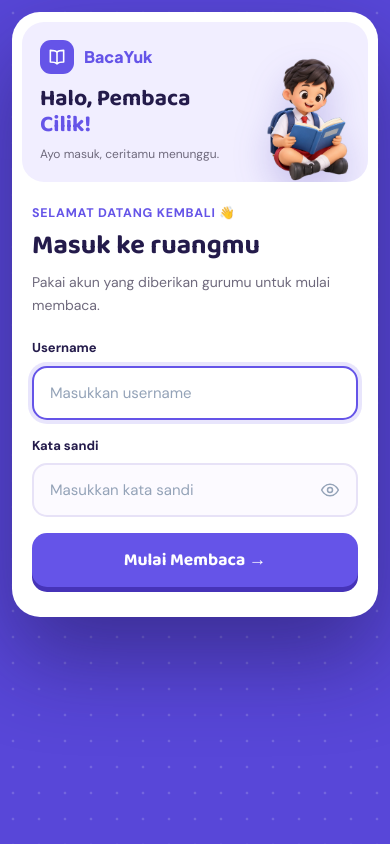
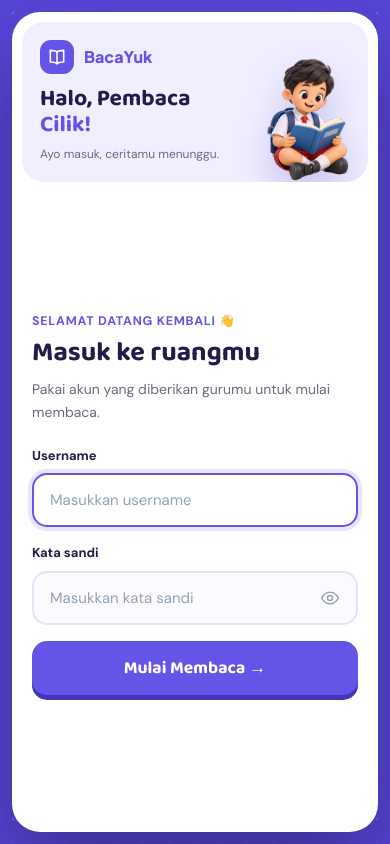
Before and after one commit to Rizki2629/bacayuk, a CodeIgniter 4 app: the page made by app/Views/auth/login.php in a window 390 px wide. Run offline with PHP 8.4 and a stand-in for CodeIgniter, Linux system fonts and the light colour scheme; the template is opened without the code that fills it, so the values that code supplies are empty; some libraries are stand-ins or nearby versions.

Commit message:
Login mobile dibuat memanjang ke bawah: kartu mengisi tinggi layar (items-stretch + flex-col + main flex-1), form tetap di tengah; desktop tidak berubah

```diff
--- a/app/Views/auth/login.php
+++ b/app/Views/auth/login.php
@@ -1,8 +1,8 @@
 <!DOCTYPE html>
 <html lang="id"><head><meta charset="UTF-8"><meta name="viewport" content="width=device-width, initial-scale=1.0"><title>Masuk — BacaYuk</title><link rel="preconnect" href="https://fonts.googleapis.com"><link rel="preconnect" href="https://fonts.gstatic.com" crossorigin><link href="https://fonts.googleapis.com/css2?family=Baloo+2:wght@600;700;800&family=DM+Sans:wght@400;500;600;700&family=Plus+Jakarta+Sans:wght@600;700;800&display=swap" rel="stylesheet"><script src="<?= base_url('assets/js/tailwind-play.js')?>"></script><style>*{box-sizing:border-box}body{margin:0;font-family:'DM Sans',sans-serif}.font-display{font-family:'Plus Jakarta Sans',sans-serif}.font-kartun{font-family:'Baloo 2',ui-rounded,system-ui}input{color-scheme:light}</style></head>
 <body class="min-h-dvh w-full overflow-x-hidden text-[#241B4B]" style="background-color:#5847D8;background-image:radial-gradient(rgba(255,255,255,.16) 1.5px,transparent 1.6px);background-size:26px 26px">
-<div class="mx-auto flex min-h-dvh w-full max-w-[1200px] items-start justify-center p-3 sm:p-5 lg:items-center lg:p-8">
-<div class="grid w-full max-w-[430px] overflow-hidden rounded-[28px] bg-white shadow-[0_40px_90px_rgba(24,16,64,.45)] lg:max-w-[1060px] lg:grid-cols-2 lg:rounded-[36px]">
+<div class="mx-auto flex min-h-dvh w-full max-w-[1200px] items-stretch justify-center p-3 sm:p-5 lg:items-center lg:p-8">
+<div class="flex w-full max-w-[430px] flex-col overflow-hidden rounded-[28px] bg-white shadow-[0_40px_90px_rgba(24,16,64,.45)] lg:grid lg:max-w-[1060px] lg:grid-cols-2 lg:rounded-[36px]">
 <section class="relative m-2.5 mb-0 flex items-end justify-between gap-2.5 overflow-hidden rounded-[22px] bg-[#F1EEFF] px-[18px] pt-[18px] sm:m-3 sm:mb-0 lg:m-3.5 lg:mb-3.5 lg:flex-col lg:items-stretch lg:justify-start lg:rounded-[28px] lg:px-[30px] lg:pt-[34px]">
 <div class="pb-[18px] lg:pb-0">
 <div class="flex items-center gap-2.5 font-display text-base font-extrabold text-[#6554E8] lg:text-[17px]"><div class="grid size-[34px] place-items-center rounded-[11px] bg-[#6554E8] text-white lg:size-[38px] lg:rounded-xl"><svg width="20" height="20" viewBox="0 0 24 24" fill="none" stroke="currentColor" stroke-width="1.9" stroke-linecap="round" stroke-linejoin="round"><path d="M12 6c-1.8-1.6-4-2-8-2v14c4 0 6.2.4 8 2 1.8-1.6 4-2 8-2V4c-4 0-6.2.4-8 2Z"/><path d="M12 6v14"/></svg></div>BacaYuk</div>
@@ -13,7 +13,7 @@
 </div>
 <img src="<?= base_url('assets/3d/baca-anak-potong.png')?>" alt="Anak sedang membaca buku" class="block w-[104px] shrink-0 drop-shadow-[0_18px_18px_rgba(70,51,184,.22)] lg:mx-auto lg:mt-auto lg:w-[330px] lg:max-w-[80%]">
 </section>
-<main class="flex flex-col justify-center px-5 pb-[30px] pt-[22px] lg:p-[44px_46px_40px]">
+<main class="flex flex-1 flex-col justify-center px-5 pb-[30px] pt-[22px] lg:p-[44px_46px_40px]">
 <p class="text-[12.5px] font-bold uppercase tracking-[0.06em] text-[#6554E8]">Selamat datang kembali 👋</p>
 <h2 class="font-kartun mt-1.5 text-[27px] font-bold leading-tight lg:text-[32px]">Masuk ke ruangmu</h2>
 <p class="mt-2 text-sm leading-relaxed text-[#6F6A7D]">Pakai akun yang diberikan gurumu untuk mulai membaca.</p>
```
